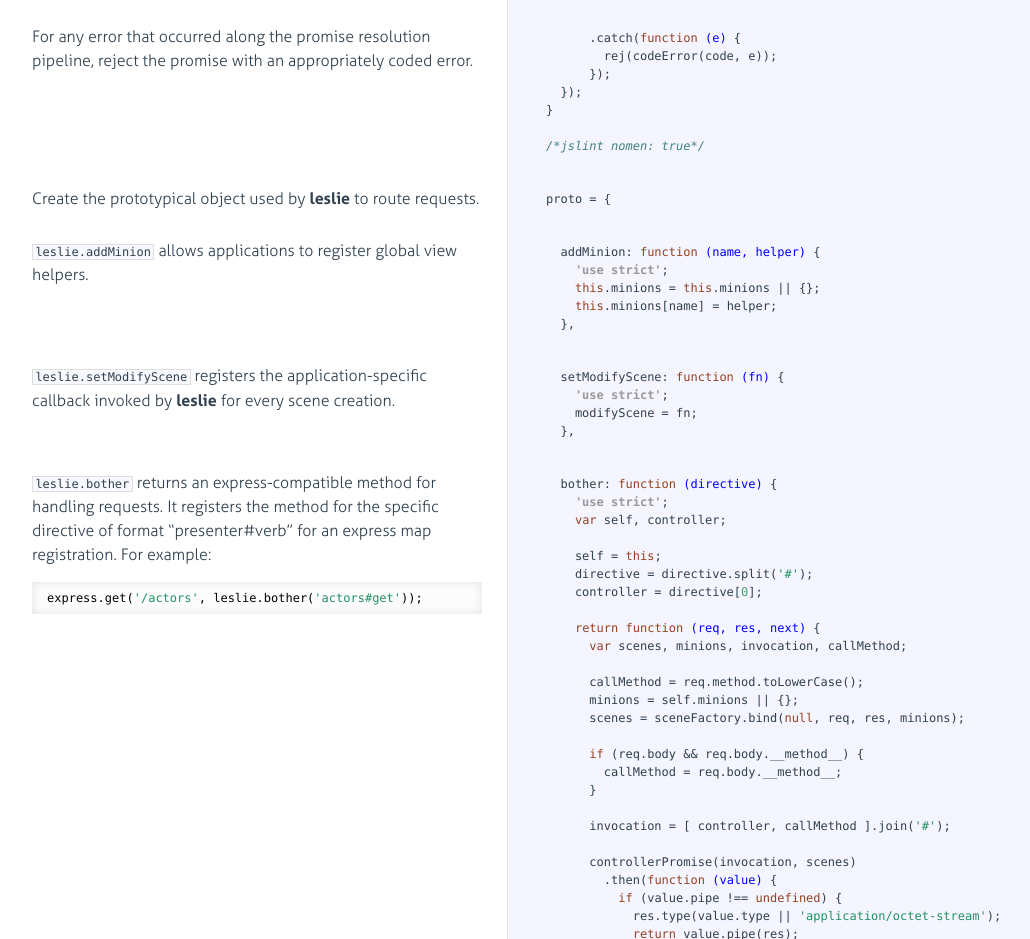
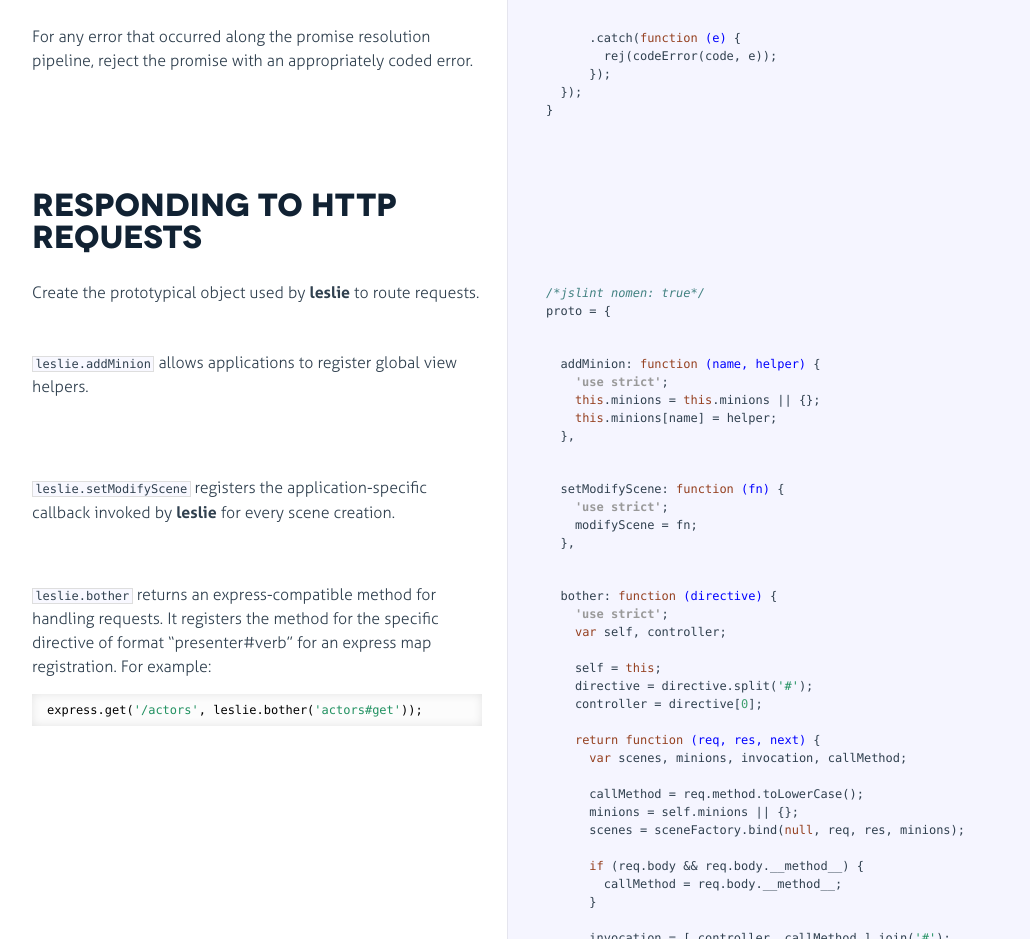
Before and after one commit to curtissimo/leslie-mvp, a website: page docs/leslie.html in a window 1280 px wide. Shown: the part 5960-6899 px from the top of the page, without its empty margins (18-1048 px from the left). Drawn offline with Linux system fonts and the light colour scheme.

Commit message:
Update documentation.

```diff
--- a/docs/leslie.html
+++ b/docs/leslie.html
@@ -915,9 +915,7 @@
         rej(codeError(code, e));
       });
   });
-}
-
-<span class="hljs-comment">/*jslint nomen: true*/</span></pre></div></div>
+}</pre></div></div>
 
         </li>
 
@@ -928,11 +926,9 @@
               <div class="pilwrap ">
                 <a class="pilcrow" href="#section-47">&#182;</a>
               </div>
-              <p>Create the prototypical object used by <strong>leslie</strong> to route requests.</p>
+              <h1 id="responding-to-http-requests">Responding to HTTP requests</h1>
 
             </div>
-
-            <div class="content"><div class='highlight'><pre>proto = {</pre></div></div>
 
         </li>
 
@@ -942,6 +938,22 @@
 
               <div class="pilwrap ">
                 <a class="pilcrow" href="#section-48">&#182;</a>
+              </div>
+              <p>Create the prototypical object used by <strong>leslie</strong> to route requests.</p>
+
+            </div>
+
+            <div class="content"><div class='highlight'><pre><span class="hljs-comment">/*jslint nomen: true*/</span>
+proto = {</pre></div></div>
+
+        </li>
+
+
+        <li id="section-49">
+            <div class="annotation">
+
+              <div class="pilwrap ">
+                <a class="pilcrow" href="#section-49">&#182;</a>
               </div>
               <p><code>leslie.addMinion</code> allows applications to register global view helpers.</p>
 
@@ -956,11 +968,11 @@
         </li>
 
 
-        <li id="section-49">
+        <li id="section-50">
             <div class="annotation">
 
               <div class="pilwrap ">
-                <a class="pilcrow" href="#section-49">&#182;</a>
+                <a class="pilcrow" href="#section-50">&#182;</a>
               </div>
               <p><code>leslie.setModifyScene</code> registers the application-specific callback invoked
 by <strong>leslie</strong> for every scene creation.</p>
@@ -975,11 +987,11 @@
         </li>
 
 
-        <li id="section-50">
+        <li id="section-51">
             <div class="annotation">
 
               <div class="pilwrap ">
-                <a class="pilcrow" href="#section-50">&#182;</a>
+                <a class="pilcrow" href="#section-51">&#182;</a>
               </div>
               <p><code>leslie.bother</code> returns an express-compatible method for handling requests.
 It registers the method for the specific directive of format
```
